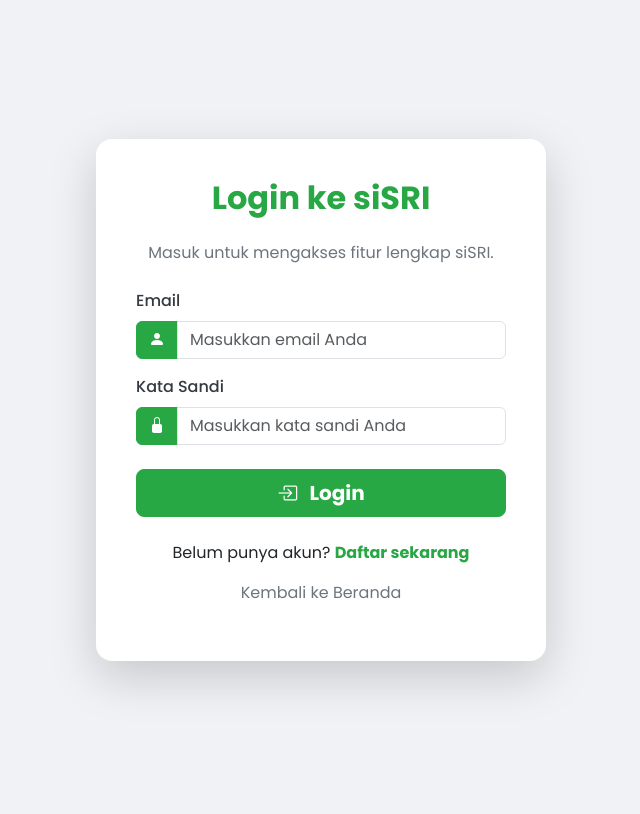
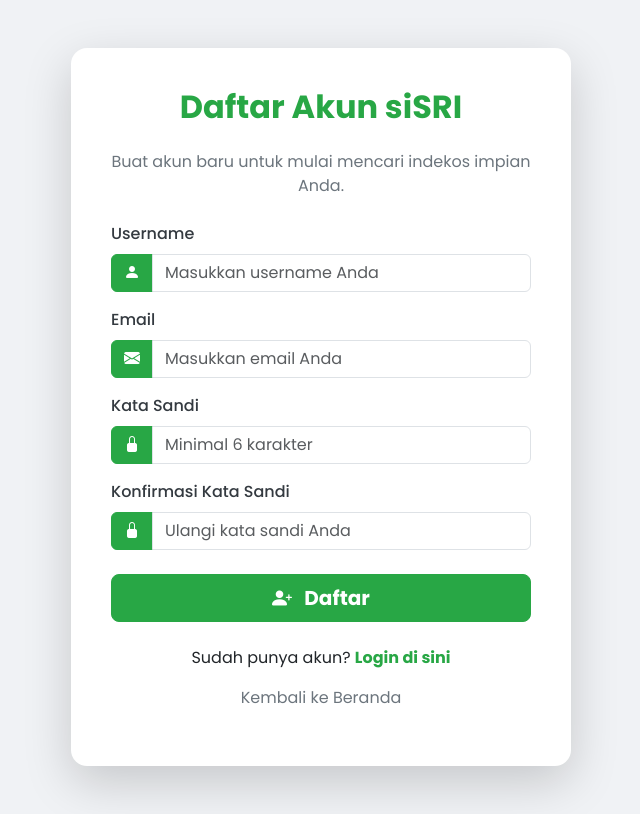
Before and after one commit to swasitatriwidhyaa/UAP_PDT, a PHP site: page /login.php in a window 1280 px wide. Shown: the whole page, without its empty margins (319-959 px from the left). Before the commit the page ends 690 px from the top, so only its background shows below. Run offline with PHP 8.4, Linux system fonts and the light colour scheme.

Commit message:
Update login.php

```diff
--- a/login.php
+++ b/login.php
@@ -1,9 +1,10 @@
 <?php
-// /sisri/login.php
-require_once __DIR__ . '/config/session.php';
-require_once __DIR__ . '/config/db.php';
+// /sisri/register.php
+require_once __DIR__ . '/config/session.php';  // Memastikan session aktif
+require_once __DIR__ . '/config/db.php'; // Menggunakan db.php untuk koneksi ke database
 
 if (isLoggedIn()) {
+    // Jika sudah login, cek role dan arahkan ke dashboard yang sesuai
     if (isset($_SESSION['role']) && $_SESSION['role'] === 'admin') {
         redirect('/sisri/views/admin_dashboard.php');
     } else {
@@ -11,80 +12,156 @@ if (isLoggedIn()) {
     }
 }
 
-$pageTitle = "Login - siSRI";
-$message = getFlashMessage();
+$pageTitle = "Daftar Akun - siSRI"; // Tetap didefinisikan untuk title tag
 
-// Proses form login ketika form di-submit
+$message = getFlashMessage(); // Ambil pesan flash jika ada
+
+// Proses form registrasi ketika form di-submit
 if ($_SERVER['REQUEST_METHOD'] == 'POST') {
-    $email = trim($_POST['username_or_email'] ?? '');
+    $username = trim($_POST['username'] ?? '');
+    $email = trim($_POST['email'] ?? '');
     $password = $_POST['password'] ?? '';
+    $confirm_password = $_POST['confirm_password'] ?? '';
 
-    if (empty($email) || empty($password)) {
-        setFlashMessage('Email dan Kata Sandi harus diisi.', 'error');
-        $_SESSION['form_data_login'] = $_POST;
-        redirect('/sisri/login.php');
+    // Validasi input
+    if (empty($username) || empty($email) || empty($password) || empty($confirm_password)) {
+        setFlashMessage('Semua kolom harus diisi.', 'error');
+        $_SESSION['form_data'] = $_POST;
+        redirect('/sisri/register.php');
     }
 
-    // Pakai global $pdo dari db.php
-    $query = "SELECT id, username, email, password_hash, role FROM users WHERE email = :email LIMIT 1";
-    $stmt = $pdo->prepare($query);
-    $stmt->execute([':email' => $email]);
-    $user = $stmt->fetch();
+    if (!filter_var($email, FILTER_VALIDATE_EMAIL)) {
+        setFlashMessage('Format email tidak valid.', 'error');
+        $_SESSION['form_data'] = $_POST;
+        redirect('/sisri/register.php');
+    }
 
-    if ($user && password_verify($password, $user['password_hash'])) {
-        // Set session login
-        $_SESSION['user_id'] = $user['id'];
-        $_SESSION['username'] = $user['username'];
-        $_SESSION['role'] = $user['role'];
-        $_SESSION['email'] = $user['email'];
+    if (strlen($username) < 3 || strlen($username) > 50) {
+        setFlashMessage('Username harus antara 3 dan 50 karakter.', 'error');
+        $_SESSION['form_data'] = $_POST;
+        redirect('/sisri/register.php');
+    }
 
-        setFlashMessage('Selamat datang, ' . htmlspecialchars($user['username']) . '!', 'success');
-        unset($_SESSION['form_data_login']);
+    if (strlen($password) < 6) {
+        setFlashMessage('Kata sandi minimal 6 karakter.', 'error');
+        $_SESSION['form_data'] = $_POST;
+        redirect('/sisri/register.php');
+    }
 
-        if ($user['role'] === 'admin') {
-            redirect('/sisri/views/admin_dashboard.php');
-        } else {
-            redirect('/sisri/views/dashboard.php');
-        }
+    if ($password !== $confirm_password) {
+        setFlashMessage('Konfirmasi kata sandi tidak cocok.', 'error');
+        $_SESSION['form_data'] = $_POST;
+        redirect('/sisri/register.php');
+    }
+
+    // Menggunakan PDO langsung dari db.php, tanpa perlu getDbConnection()
+    // Cek apakah username atau email sudah terdaftar
+    $stmt = $pdo->prepare("SELECT id FROM users WHERE username = :username OR email = :email");
+    $stmt->execute([':username' => $username, ':email' => $email]);
+
+    if ($stmt->rowCount() > 0) {
+        setFlashMessage('Username atau Email sudah terdaftar.', 'error');
+        $_SESSION['form_data'] = $_POST;
+        redirect('/sisri/register.php');
+    }
+
+    // Hash kata sandi menggunakan password_hash
+    $password_hash = password_hash($password, PASSWORD_DEFAULT);
+
+    // Masukkan pengguna baru ke database
+    $stmt = $pdo->prepare("INSERT INTO users (username, email, password_hash) VALUES (:username, :email, :password_hash)");
+    $stmt->execute([
+        ':username' => $username,
+        ':email' => $email,
+        ':password_hash' => $password_hash
+    ]);
+
+    if ($stmt->rowCount() > 0) {
+        setFlashMessage('Registrasi berhasil! Silakan login.', 'success');
+        unset($_SESSION['form_data']); // Hapus data form setelah berhasil
+        redirect('/sisri/login.php'); // Redirect ke halaman login setelah registrasi sukses
     } else {
-        setFlashMessage('Email atau kata sandi salah.', 'error');
-        $_SESSION['form_data_login'] = $_POST;
-        redirect('/sisri/login.php');
+        setFlashMessage('Terjadi kesalahan saat registrasi.', 'error');
+        $_SESSION['form_data'] = $_POST;
+        redirect('/sisri/register.php');
     }
 }
 
-$formDataLogin = $_SESSION['form_data_login'] ?? [];
-unset($_SESSION['form_data_login']);
+// Ambil data form dari sesi jika ada (untuk mengisi ulang form setelah error)
+$formData = $_SESSION['form_data'] ?? [];
+unset($_SESSION['form_data']); // Hapus setelah diambil
 ?>
+
 <!DOCTYPE html>
 <html lang="id">
 <head>
     <meta charset="UTF-8">
     <meta name="viewport" content="width=device-width, initial-scale=1.0">
     <title><?= htmlspecialchars($pageTitle ?? 'siSRI') ?></title>
-    <link href="https://cdn.jsdelivr.net/npm/bootstrap@5.3.3/dist/css/bootstrap.min.css" rel="stylesheet">
+    <link href="https://cdn.jsdelivr.net/npm/bootstrap@5.3.3/dist/css/bootstrap.min.css" rel="stylesheet" integrity="sha384-QWTKZyjpPEjISv5WaRU9OFeRpok6YctnYmDr5pNlyT2bRjXh0JMhjY6hW+ALEwIH" crossorigin="anonymous">
     <link rel="stylesheet" href="https://cdn.jsdelivr.net/npm/bootstrap-icons@1.11.3/font/bootstrap-icons.min.css">
     <link href="https://fonts.googleapis.com/css2?family=Poppins:wght@300;400;500;600;700&display=swap" rel="stylesheet">
+
     <style>
-        body { font-family: 'Poppins', sans-serif; background-color: #f0f2f5; display: flex; justify-content: center; align-items: center; min-height: 100vh; margin: 0; }
-        .card { border: none; border-radius: 1rem; box-shadow: 0 0.5rem 1.5rem rgba(0,0,0,0.1);}
-        .card-title { color: #28a745; font-weight: 700; }
-        .form-label { font-weight: 500; color: #343a40;}
-        .input-group-text { background-color: #28a745; color: white; border-color: #28a745;}
-        .form-control:focus { border-color: #218838; box-shadow: 0 0 0 0.25rem rgba(40, 167, 69, 0.25);}
-        .btn-success { background-color: #28a745; border-color: #28a745;}
-        .btn-success:hover { background-color: #218838; border-color: #1e7e34;}
-        .btn-success:active { transform: translateY(0);}
-        .text-success { color: #28a745 !important;}
-        .text-muted { color: #6c757d !important;}
+        body {
+            font-family: 'Poppins', sans-serif;
+            background-color: #f0f2f5;
+            display: flex;
+            justify-content: center;
+            align-items: center;
+            min-height: 100vh;
+            margin: 0;
+        }
+        .card {
+            border: none;
+            border-radius: 1rem;
+            box-shadow: 0 0.5rem 1.5rem rgba(0, 0, 0, 0.1);
+        }
+        .card-title {
+            color: #28a745;
+            font-weight: 700;
+        }
+        .form-label {
+            font-weight: 500;
+            color: #343a40;
+        }
+        .input-group-text {
+            background-color: #28a745;
+            color: white;
+            border-color: #28a745;
+        }
+        .form-control:focus {
+            border-color: #218838;
+            box-shadow: 0 0 0 0.25rem rgba(40, 167, 69, 0.25);
+        }
+        .btn-success {
+            background-color: #28a745;
+            border-color: #28a745;
+            transition: background-color 0.3s ease, border-color 0.3s ease, transform 0.2s ease;
+        }
+        .btn-success:hover {
+            background-color: #218838;
+            border-color: #1e7e34;
+            transform: translateY(-2px);
+        }
+        .btn-success:active {
+            transform: translateY(0);
+        }
+        .text-success {
+            color: #28a745 !important;
+        }
+        .text-muted {
+            color: #6c757d !important;
+        }
     </style>
 </head>
 <body>
+
 <div class="container py-5">
-    <div class="card shadow-lg p-4 mx-auto" style="max-width: 450px; width: 100%;">
+    <div class="card shadow-lg p-4 mx-auto" style="max-width: 500px; width: 100%;">
         <div class="card-body">
-            <h2 class="card-title text-center mb-4">Login ke siSRI</h2>
-            <p class="text-center text-muted mb-4">Masuk untuk mengakses fitur lengkap siSRI.</p>
+            <h2 class="card-title text-center mb-4">Daftar Akun siSRI</h2>
+            <p class="text-center text-muted mb-4">Buat akun baru untuk mulai mencari indekos impian Anda.</p>
 
             <?php if ($message): ?>
                 <div class="alert alert-<?= $message['type'] ?> alert-dismissible fade show" role="alert">
@@ -93,30 +170,45 @@ unset($_SESSION['form_data_login']);
                 </div>
             <?php endif; ?>
 
-            <form action="/sisri/login.php" method="POST">
+            <form action="/sisri/register.php" method="POST">
                 <div class="mb-3">
-                    <label for="username_or_email" class="form-label">Email</label>
+                    <label for="username" class="form-label">Username</label>
                     <div class="input-group">
                         <span class="input-group-text"><i class="bi bi-person-fill"></i></span>
-                        <input type="text" class="form-control" id="username_or_email" name="username_or_email" placeholder="Masukkan email Anda" required value="<?= htmlspecialchars($formDataLogin['username_or_email'] ?? '') ?>">
+                        <input type="text" class="form-control" id="username" name="username" placeholder="Masukkan username Anda" required value="<?= htmlspecialchars($formData['username'] ?? '') ?>">
+                    </div>
+                </div>
+                <div class="mb-3">
+                    <label for="email" class="form-label">Email</label>
+                    <div class="input-group">
+                        <span class="input-group-text"><i class="bi bi-envelope-fill"></i></span>
+                        <input type="email" class="form-control" id="email" name="email" placeholder="Masukkan email Anda" required value="<?= htmlspecialchars($formData['email'] ?? '') ?>">
+                    </div>
+                </div>
+                <div class="mb-3">
+                    <label for="password" class="form-label">Kata Sandi</label>
+                    <div class="input-group">
+                        <span class="input-group-text"><i class="bi bi-lock-fill"></i></span>
+                        <input type="password" class="form-control" id="password" name="password" placeholder="Minimal 6 karakter" required>
                     </div>
                 </div>
                 <div class="mb-4">
-                    <label for="password" class="form-label">Kata Sandi</label>
+                    <label for="confirm_password" class="form-label">Konfirmasi Kata Sandi</label>
                     <div class="input-group">
                         <span class="input-group-text"><i class="bi bi-lock-fill"></i></span>
-                        <input type="password" class="form-control" id="password" name="password" placeholder="Masukkan kata sandi Anda" required>
+                        <input type="password" class="form-control" id="confirm_password" name="confirm_password" placeholder="Ulangi kata sandi Anda" required>
                     </div>
                 </div>
                 <div class="d-grid">
-                    <button type="submit" class="btn btn-success btn-lg fw-bold"><i class="bi bi-box-arrow-in-right me-2"></i> Login</button>
+                    <button type="submit" class="btn btn-success btn-lg fw-bold"><i class="bi bi-person-plus-fill me-2"></i> Daftar</button>
                 </div>
             </form>
-            <p class="text-center mt-4">Belum punya akun? <a href="/sisri/register.php" class="text-success text-decoration-none fw-bold">Daftar sekarang</a></p>
+            <p class="text-center mt-4">Sudah punya akun? <a href="/sisri/login.php" class="text-success text-decoration-none fw-bold">Login di sini</a></p>
             <p class="text-center"><a href="/sisri/" class="text-muted text-decoration-none">Kembali ke Beranda</a></p>
         </div>
     </div>
 </div>
-<script src="https://cdn.jsdelivr.net/npm/bootstrap@5.3.3/dist/js/bootstrap.bundle.min.js"></script>
+
+<script src="https://cdn.jsdelivr.net/npm/bootstrap@5.3.3/dist/js/bootstrap.bundle.min.js" integrity="sha384-YvpcrYf0tY3lHB60NNkmXc5s9fDVZLESaAA55NDzOxhy9GkcIdslK1eN7N6jIeHz" crossorigin="anonymous"></script>
 </body>
 </html>
```
